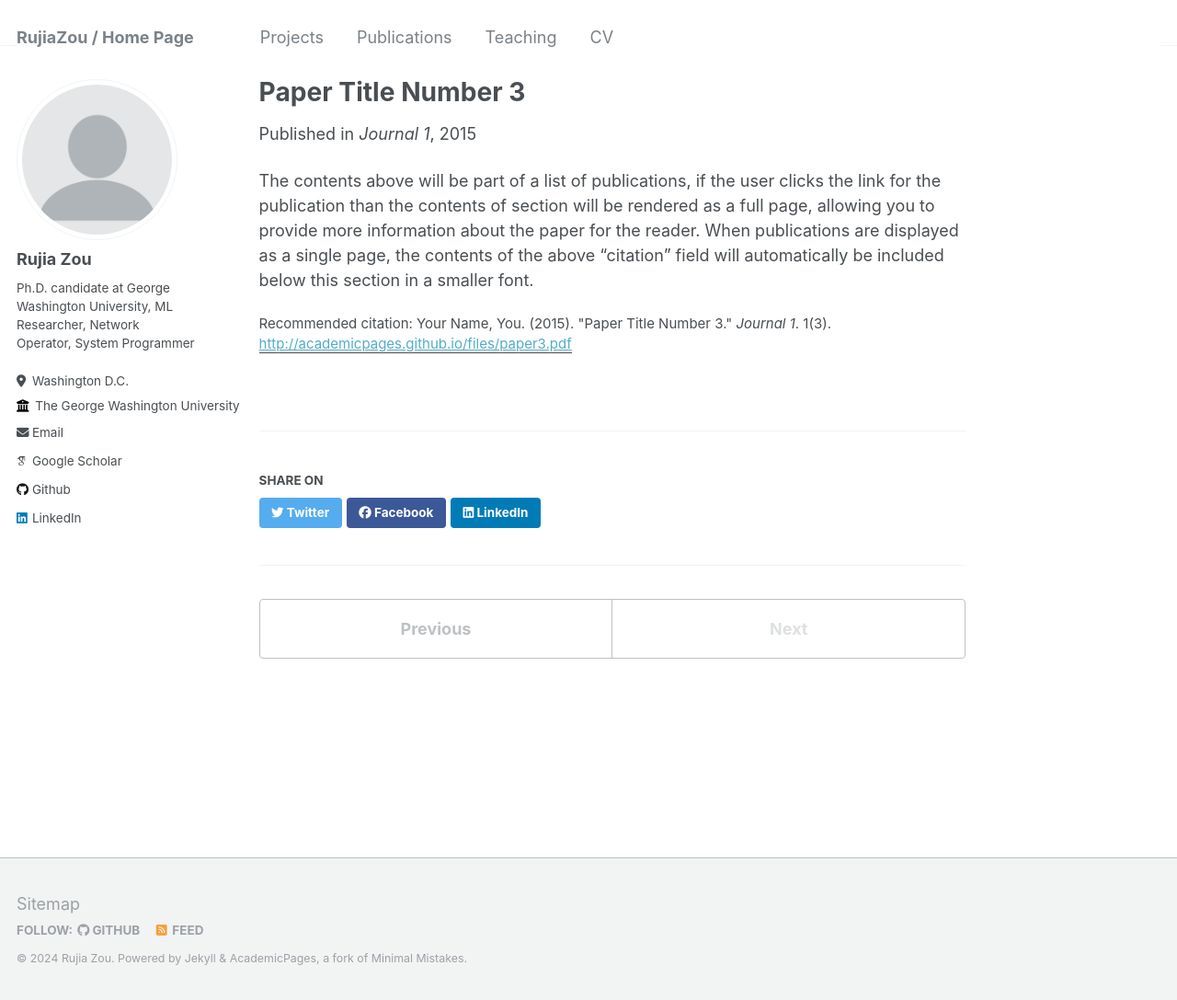
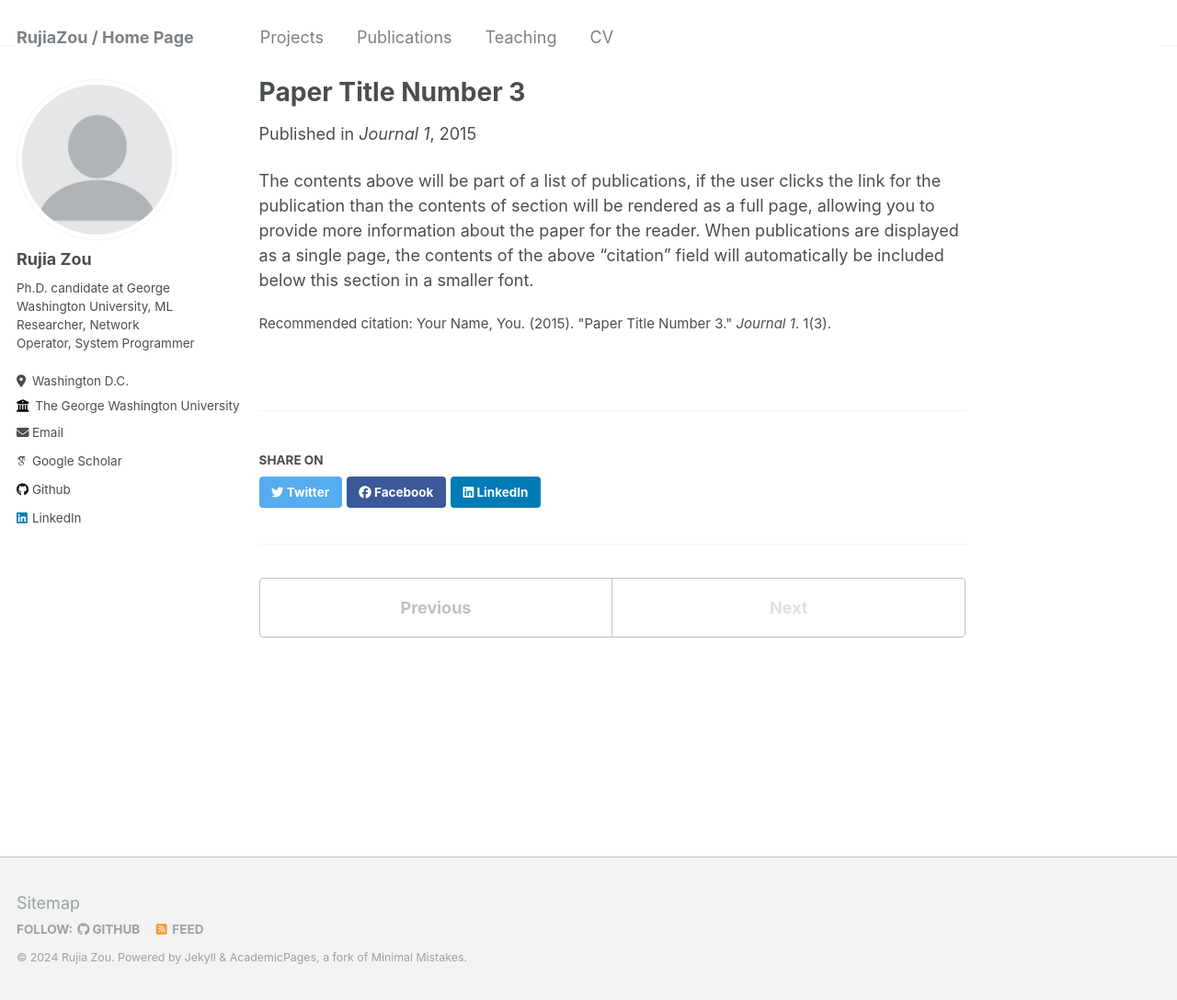
Before and after one commit to RujiaZou/RujiaZou.github.io, a Jekyll site: the page built from _publications/2024-02-17-paper-title-number-4.md, in a window 1280 px wide and 1087 px high. Shown: the whole window at 92% size. Built offline with Jekyll 4.4.1, drawn with Linux system fonts in a browser that asks for light colours; some web fonts are replaced; part of the change alters nothing that is shown.

Commit message:
Update 2024-02-17-paper-title-number-4.md

```diff
--- a/_publications/2024-02-17-paper-title-number-4.md
+++ b/_publications/2024-02-17-paper-title-number-4.md
@@ -5,7 +5,7 @@ permalink: /publication/2015-10-01-paper-title-number-3
 excerpt: 'This paper is about the number 3. The number 4 is left for future work.'
 date: 2015-10-01
 venue: 'Journal 1'
-paperurl: 'http://academicpages.github.io/files/paper3.pdf'
+paperurl:
 citation: 'Your Name, You. (2015). &quot;Paper Title Number 3.&quot; <i>Journal 1</i>. 1(3).'
 ---
 
```
